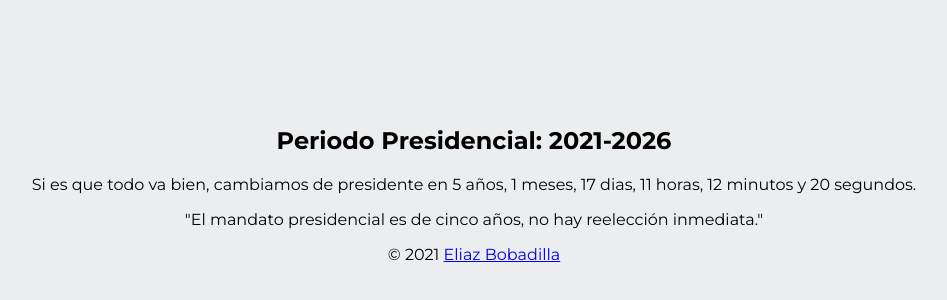
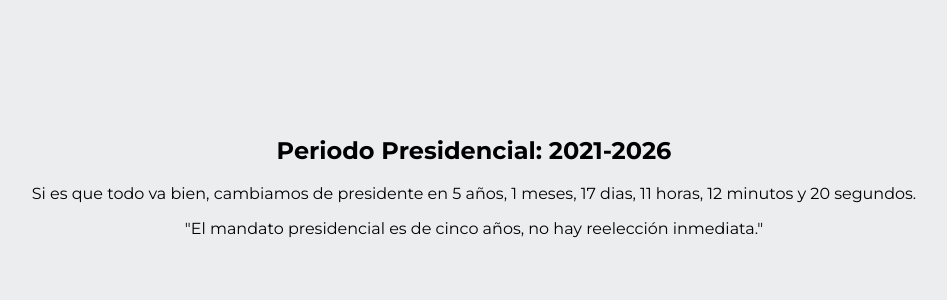
Before and after one commit to UltiRequiem/peru-presidents, a plain HTML site: page index.html in a window 1280 px wide. Shown: the part 190-490 px from the top of the page, without its empty margins (166-1113 px from the left). Drawn offline with Linux system fonts and the light colour scheme.

Commit message:
:art: Update

```diff
--- a/index.html
+++ b/index.html
@@ -22,11 +22,6 @@
           inmediata."
         </blockquote>
     </div>
-
-    <footer>
-      © 2021 <a href="https://github.com/UltiRequiem">Eliaz Bobadilla</a>
-    </footer>
-
     <script src="./script.js" type="text/javascript"></script>
   </body>
 </html>
```
Also changed, not shown: archive/Manuel-Merino/index.html (+0 -3 lines), archive/index.html (+1 -4 lines).
